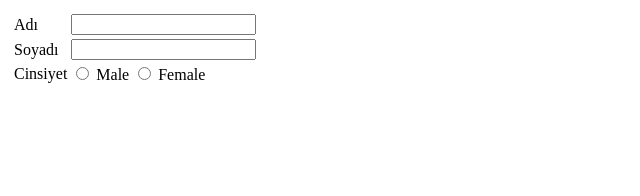
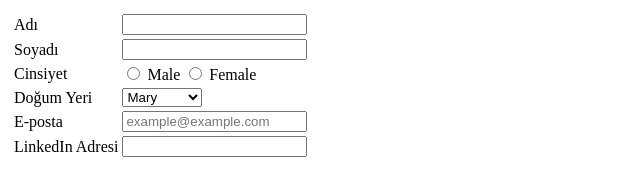
Before and after one commit to bayramsoltan/warm-up-tour, a plain HTML site: page 16-odev.html in a window 1280 px wide. Shown: the whole page, without its empty margins (0-640 px from the left). Drawn offline with Linux system fonts and the light colour scheme.

Commit message:
3-23-2023

```diff
--- a/16-odev.html
+++ b/16-odev.html
@@ -29,8 +29,22 @@
                  </td>
                 </tr>
                 <tr>
-                    <td></td>
-                    <td></td>
+                    <td>Doğum Yeri</td>
+                    <td><select name="city" id="">
+                        <option value="mary">Mary</option>
+                        <option value="ashgabat">ashgabat</option>
+                        <option value="balkan">balkan</option>
+                        <option value="lebap">lebap</option>
+                        <option value="dashoguz">dashoguz</option>
+                    </select></td>
+                </tr>
+                <tr>
+                    <td>E-posta</td>
+                    <td><input type="email" name="maill" id="" placeholder="example@example.com">
+                </tr>
+                <tr>
+                    <td>LinkedIn Adresi</td>
+                    <td> <input type="text"></td>
                 </tr>
             </table>
         </td>
```
Also changed, not shown: 17-developer-tools.html (added, +20 -0 lines), css/style-17.css (added, +8 -0 lines).
